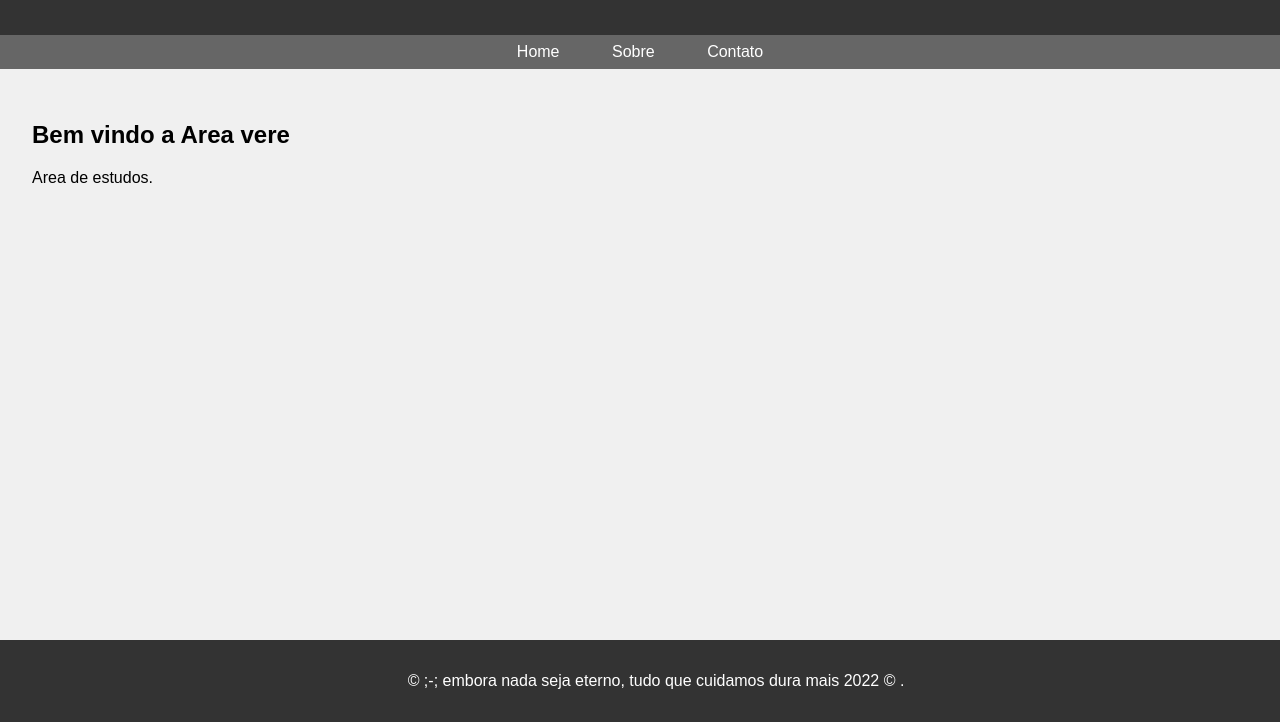
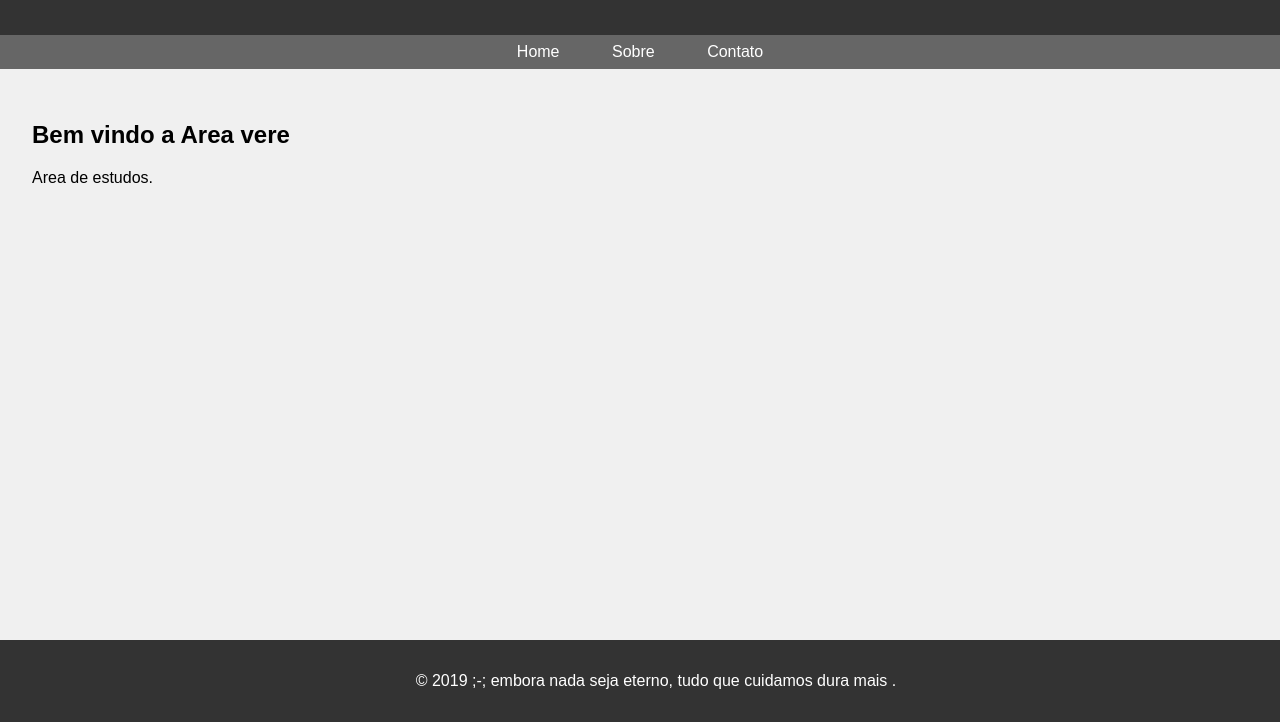
Before and after one commit to phelipesete/trash, a plain HTML site: page index.html in a window 1280 px wide. Shown: the part 78-800 px from the top of the page. Drawn offline with Linux system fonts and the light colour scheme.

Commit message:
Update index.html

```diff
--- a/index.html
+++ b/index.html
@@ -66,7 +66,7 @@
   </section>
 
   <footer>
-    <p>&copy; ;-; embora nada seja eterno, tudo que cuidamos dura mais  2022 © .</p>
+    <p>&copy; 2019 ;-; embora nada seja eterno, tudo que cuidamos dura mais  .</p>
   </footer>
 
 </body>
```
